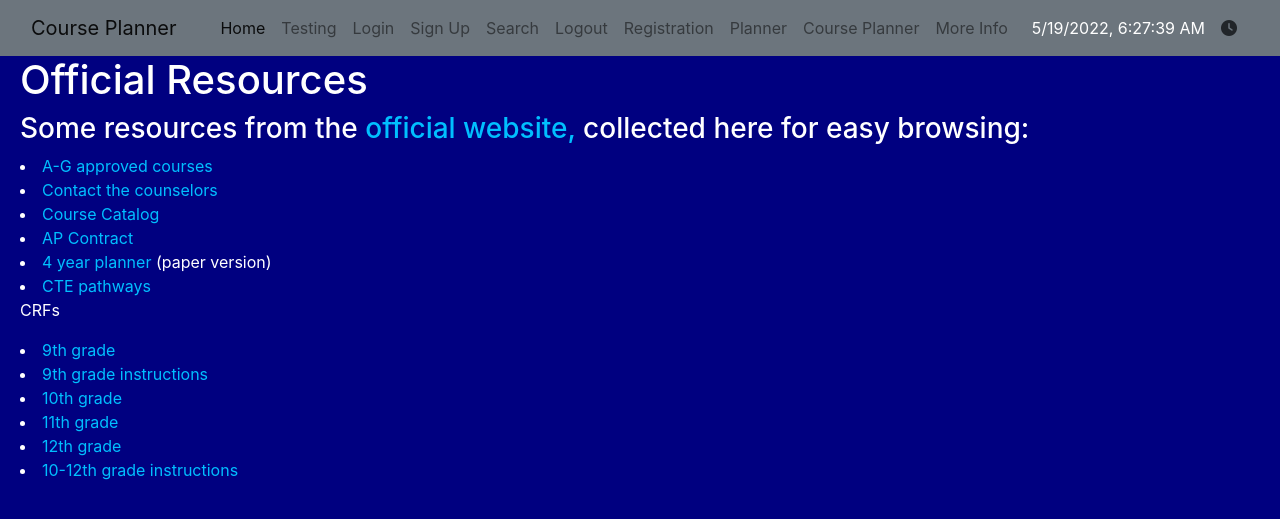
After one commit to parkjessie/LAJ, a Flask app: page /info in a window 1280 px wide. The commit adds this page. Shown: the top 519 px of the page. Run offline with Flask 2, Linux system fonts and the light colour scheme; some libraries are stand-ins or nearby versions.

Commit message:
Added "more info" page

```diff
--- a/main.py
+++ b/main.py
@@ -26,6 +26,10 @@ def registration():
 def planner():
     return render_template("layouts/planner.html")
 
+@app.route('/info')
+def info():
+    return render_template("layouts/info.html")
+
 
 
 
--- a/templates/index.html
+++ b/templates/index.html
@@ -2,9 +2,9 @@
 
 {% set test = "Study Tools Homepage" %}
 
-{% set project = "Contact Tracing" %}
+{% set project = "Course Planner" %}
 
-{% set basename = "Contact Tracing" %}
+{% set basename = "Course Planner" %}
 
 {% block body %}
 
--- /dev/null
+++ b/templates/layouts/info.html
@@ -0,0 +1,65 @@
+<!DOCTYPE html>
+
+
+{% extends "layouts/base.html" %}
+{% block body %}
+    <head>
+        <style>
+            body {
+                background-color: navy;
+            }
+            h1, h3, p, li {
+                color: white;
+            }
+            li, h1, h3, p {
+                padding-left: 20px;
+            }
+            a {
+                color: deepskyblue;
+            }
+            a:hover {
+                color: skyblue;
+            }
+
+        </style>
+    </head>
+
+    <h1>Official Resources</h1>
+    <body>
+    <h3>Some resources from the <a href="https://www.powayusd.com/en-US/Schools/HS/DNHS/Home">official website,</a>
+        collected here for easy browsing:</h3>
+    <li><a href="https://hs-articulation.ucop.edu/agcourselist/institution/1902">A-G approved courses</a></li>
+    <li><a href="https://www.powayusd.com/en-US/Schools/HS/DNHS/Counseling/Counseling-Staff"> Contact the counselors</a></li>
+    <li><a href="https://www.powayusd.com/PUSD/media/DNHS/documents/Counseling/Presentations/Course-Catalog-2022-2023.pdf">
+        Course Catalog</a></li>
+    <li><a href="https://www.powayusd.com/getattachment/Schools/HS/DNHS/Counseling/Course-Request-10th-12th-Grade/AP-contract-(3).pdf.aspx?lang=en-US">
+        AP Contract</a></li>
+    <li><a href="https://www.powayusd.com/getattachment/Schools/HS/DNHS/Counseling/Course-Request-10th-12th-Grade/4-year-plan_Guidesheet-(1).pdf.aspx?lang=en-US">
+        4 year planner</a> (paper version)</li>
+    <li><a href="https://www.powayusd.com/getattachment/Schools/HS/DNHS/Counseling/Course-Request-10th-12th-Grade/CTE-DNHS-2022-23-updated-2-0.pdf.aspx?lang=en-US">
+        CTE pathways</a></li>
+
+
+    <p>CRFs</p>
+    <li><a href="https://www.powayusd.com/PUSD/media/DNHS/documents/Counseling/Presentations/CRF-9th-Grade-2022-2023-3-01-22_1.pdf">
+        9th grade
+    </a></li>
+    <li><a href="https://www.powayusd.com/PUSD/media/DNHS/Counseling/Course%20Request%20-%20Incoming%209th%20Grade/9th-Grade-CRF-instructions_2.pdf">
+        9th grade instructions
+    </a></li>
+
+    <li><a href="https://www.powayusd.com/getattachment/Schools/HS/DNHS/Counseling/Course-Request-10th-12th-Grade/10th-Grade-CRF-2-1-22.pdf.aspx?lang=en-US">
+        10th grade
+    </a></li>
+    <li><a href="https://www.powayusd.com/getattachment/Schools/HS/DNHS/Counseling/Course-Request-10th-12th-Grade/11th-Grade-CRF-2-1-22.pdf.aspx?lang=en-US">
+        11th grade
+    </a></li>
+    <li><a href="https://www.powayusd.com/getattachment/Schools/HS/DNHS/Counseling/Course-Request-10th-12th-Grade/12th-Grade-CRF-2-1-22.pdf.aspx?lang=en-US">
+        12th grade
+    </a></li>
+    <li><a href="https://www.powayusd.com/getattachment/Schools/HS/DNHS/Counseling/Course-Request-10th-12th-Grade/Course-Request-Instructions-(2).pdf.aspx?lang=en-US">
+        10-12th grade instructions
+    </a></li>
+    </body>
+
+{% endblock %}
--- a/templates/layouts/layout.html
+++ b/templates/layouts/layout.html
@@ -1,5 +1,6 @@
 <!doctype html>
 <html lang="en">
+
 <head>
     <meta charset="utf-8">
     <meta name="viewport" content="width=device-width, initial-scale=1">
--- a/templates/layouts/navbar.html
+++ b/templates/layouts/navbar.html
@@ -8,7 +8,7 @@
 <nav class="navbar navbar-expand-lg navbar-light bg-secondary">
     <div class="container-fluid">
         <div class="btn-group">
-            <a class="navbar-brand" href="">Contact Tracing</a>
+            <a class="navbar-brand" href="">Course Planner</a>
             <button class="navbar-toggler" type="button" data-bs-toggle="collapse" data-bs-target="#navbarNavDarkDropdown" aria-controls="navbarNavDarkDropdown" aria-expanded="false" aria-label="Toggle navigation">
                 <span class="navbar-toggler-icon"></span>
             </button>
@@ -26,6 +26,7 @@
                     <a class="nav-link" href={{ url_for('registration') }}>Registration<span class="sr-only"></span></a>
                     <a class="nav-link" href={{ url_for('planner') }}>Planner<span class="sr-only"></span></a>
                     <a class="nav-link" href={{ url_for('fouryearplan') }}>Course Planner<span class="sr-only"></span></a>
+                    <a class="nav-link" href={{ url_for('info') }}>More Info<span class="sr-only"></span></a>
 
 
 
--- a/templates/layouts/planner.html
+++ b/templates/layouts/planner.html
@@ -1,4 +1,5 @@
 <!DOCTYPE html>
+
 <html lang="en">
 <!-- THE MAIN PROJECT -->
 {% set basename = "Nighthawk Coding" %}
@@ -41,7 +42,7 @@
 
         }
     </style>
-    <title>Nighthawk Coding | Planner</title>
+    <title>Levss | Planner</title>
 </head>
 
 <body>
--- a/templates/registration.html
+++ b/templates/registration.html
@@ -1,5 +1,5 @@
 {% extends "layouts/base.html" %}
-{% set project = "Contact Tracing" %}
+{% set project = "Course Planning" %}
 {% block body %}
     <style>
         h1 {
```
Also changed, not shown: Web capture_25-3-2022_113223_docs.google.com.jpeg (deleted), Web capture_25-3-2022_113322_docs.google.com.jpeg (deleted).
